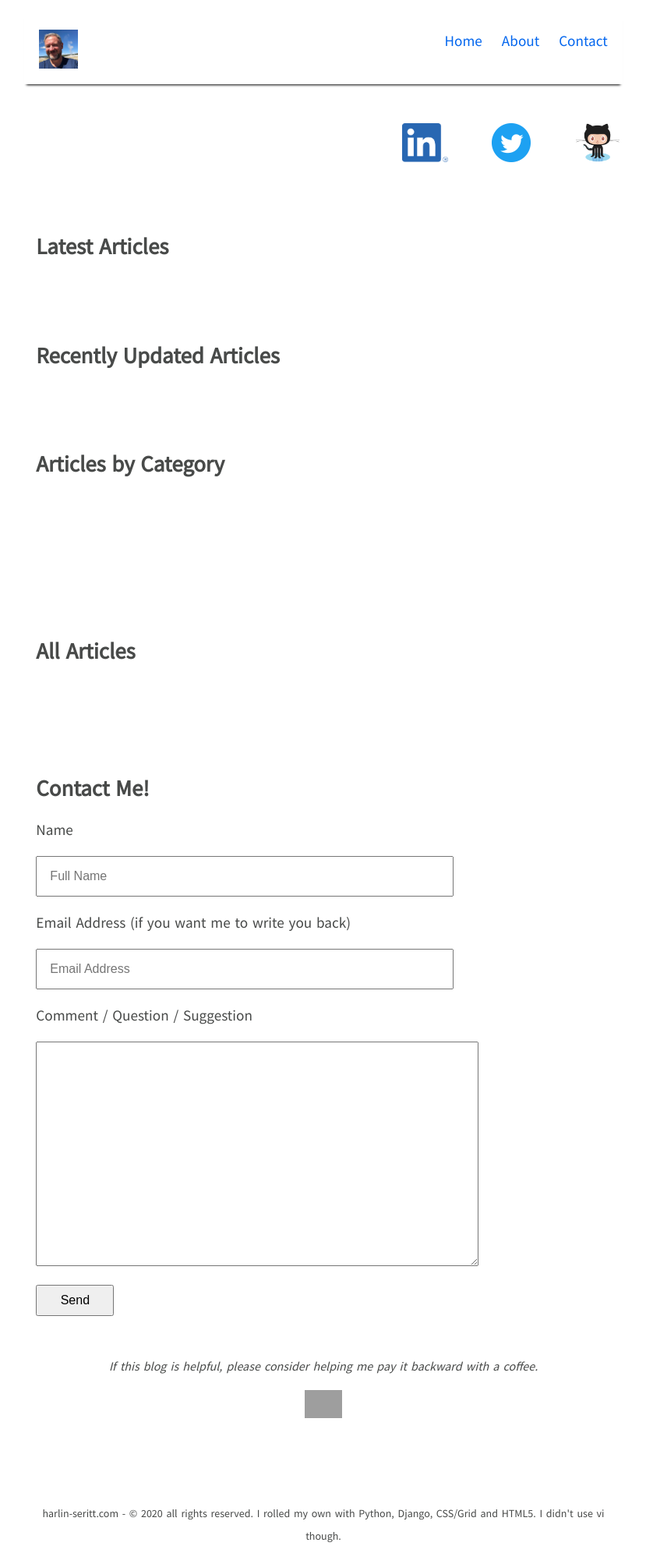
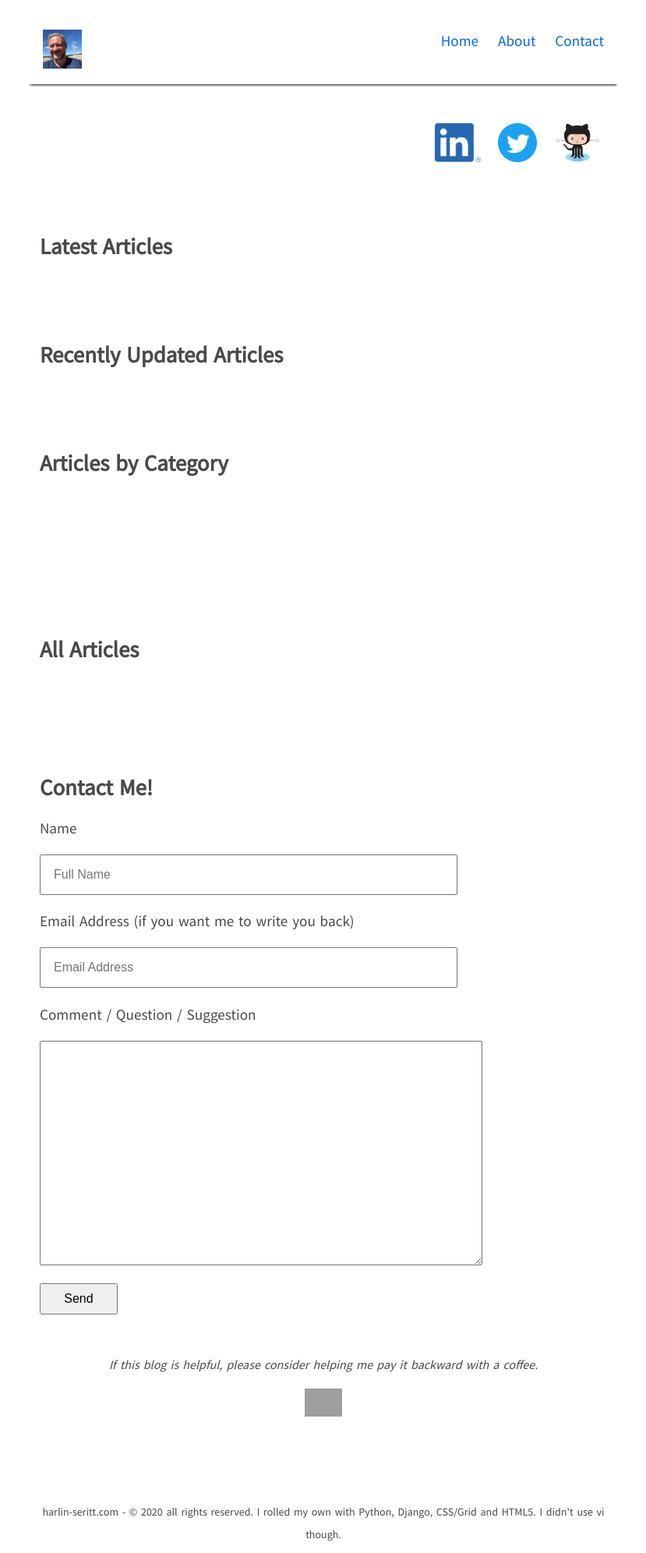
Before and after one commit to hseritt/django-blog-2, a Django app: template blog/templates/blog/index.html in a window 1280 px wide. Shown: the whole page at 78% size, without its empty margins (225-1054 px from the left). Run offline with Django 3.2, Linux system fonts and the light colour scheme; the template is opened without the code that fills it, so the values that code supplies are empty; some libraries are stand-ins or nearby versions; grey boxes are pictures that could not be loaded.

Commit message:
Fixed some formatting for html pages

```diff
--- a/blog/templates/blog/base.html
+++ b/blog/templates/blog/base.html
@@ -3,10 +3,9 @@
 <head>
 
   <meta charset="utf-8">
-  <meta name="viewport" content="width=device-width, initial-scale=1, shrink-to-fit=no">
+  <meta name="viewport" content="width='device-width', initial-scale=1, shrink-to-fit=no">
 
   <title>{{ page_title }}</title>
-
   <link href="https://fonts.googleapis.com/css?family=Source+Sans+Pro&display=swap" rel="stylesheet">
   <link rel="stylesheet" type="text/css" href="/static/css/codehilite-styles.css">
   <link rel="stylesheet" href="/static/css/styles.css">
@@ -17,11 +16,11 @@
   <div class="wrapper">
     <div class="header">
 
-      <div class="name-display bg-gray">
+      <div class="name-display">
         <img class="header-icon" src="/static/img/me.jpg">
       </div>
 
-      <div class="navigation bg-lightgray">
+      <div class="navigation">
 
         <nav>
 
--- a/blog/views.py
+++ b/blog/views.py
@@ -28,7 +28,8 @@ class IndexView(View):
 
             'intro': Component.objects.get(name='intro'),
 
-            'categories': Category.objects.filter(is_active=True),
+            'categories': Category.objects.filter(
+                is_active=True).order_by('name'),
         }
         view_context.update(COMMON_CONTEXT)
         return render(request, self.TEMPLATE, view_context)
--- a/static/css/codehilite-styles.css
+++ b/static/css/codehilite-styles.css
@@ -60,7 +60,7 @@
 .codehilite .sx { color: #008000 } /* Literal.String.Other */
 .codehilite .sr { color: #BB6688 } /* Literal.String.Regex */
 .codehilite .s1 { color: orange } /* Literal.String.Single */
-.codehilite .ss { color: #19177C } /* Literal.String.Symbol */
+.codehilite .ss { color: #4c7bb5 } /* Literal.String.Symbol */
 .codehilite .bp { color: #008000 } /* Name.Builtin.Pseudo */
 .codehilite .fm { color: #0000FF } /* Name.Function.Magic */
 .codehilite .vc { color: #19177C } /* Name.Variable.Class */
--- a/static/css/styles.css
+++ b/static/css/styles.css
@@ -6,8 +6,6 @@ body {
   font-family: 'Source Sans Pro', sans-serif;
   font-size: larger;
   color: #484a49;
-  margin-left: 20%;
-  margin-right: 20%;
   margin-top: 1em;
   line-height: 1.5em;
   word-spacing: 0.1em;
@@ -42,18 +40,23 @@ pre {
   color: #d6d5d2;
   padding: 1em;
   border-radius: 10px;
+  white-space: pre-wrap;       /* css-3 */
+  white-space: -moz-pre-wrap;  /* Mozilla, since 1999 */
+  white-space: -pre-wrap;      /* Opera 4-6 */
+  white-space: -o-pre-wrap;    /* Opera 7 */
+  word-wrap: break-word;
 }
 
 .wrapper {
-  /*
-  margin-left: 25%;
-  margin-right: 25%;
-  */
+  margin-left: 20%;
+  margin-right: 20%;
 }
 
 .header {
   display: grid;
   grid-template-columns: 1fr 1fr;
+  /* grid-template-columns: auto-fit, 1fr 1fr; */
+  /* grid-template-columns: repeat( auto-fit, minmax(150px, 1fr) ); */
   padding: 1em;
   background-color: white;
   position: sticky;
@@ -62,7 +65,7 @@ pre {
   -webkit-box-shadow: 0 4px 3px -3px black;
   -moz-box-shadow: 0 3px 3px -3px black;
   box-shadow: 0 4px 3px -3px black;
-
+  /* min-width: 150px; */
 }
 
 .header-icon {
@@ -78,7 +81,9 @@ pre {
 .navigation {
   display: grid;
   align-items: start;
-  justify-items: end;
+  /*justify-items: start;*/
+  justify-content: end;
+  grid-column-gap: 1em;
 }
 
 .nav-item {
@@ -87,7 +92,8 @@ pre {
 
 .intro {
   display: grid;
-  grid-template-columns: 45% 10% 45%;
+  /* grid-template-columns: 45% 10% 45%; */
+  grid-template-columns: repeat( auto-fit, minmax(200px, 1fr) );
   grid-gap: 1em;
   margin-top: 50px;
   margin-left: 2%;
```
